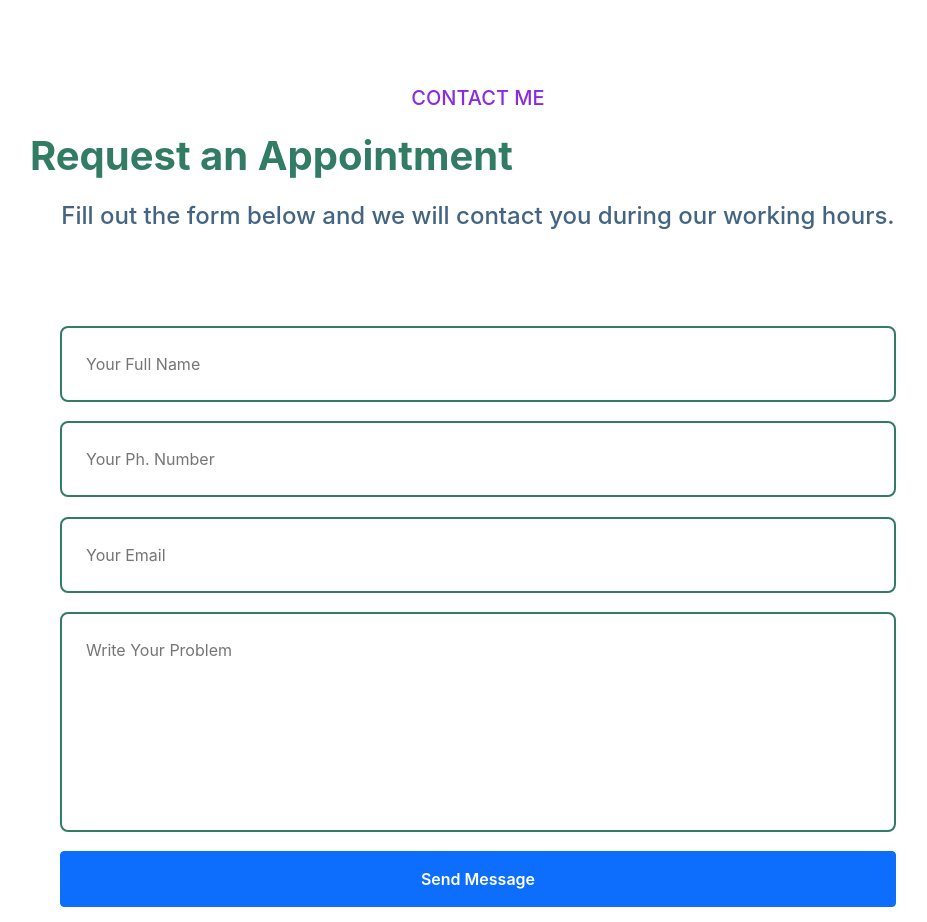
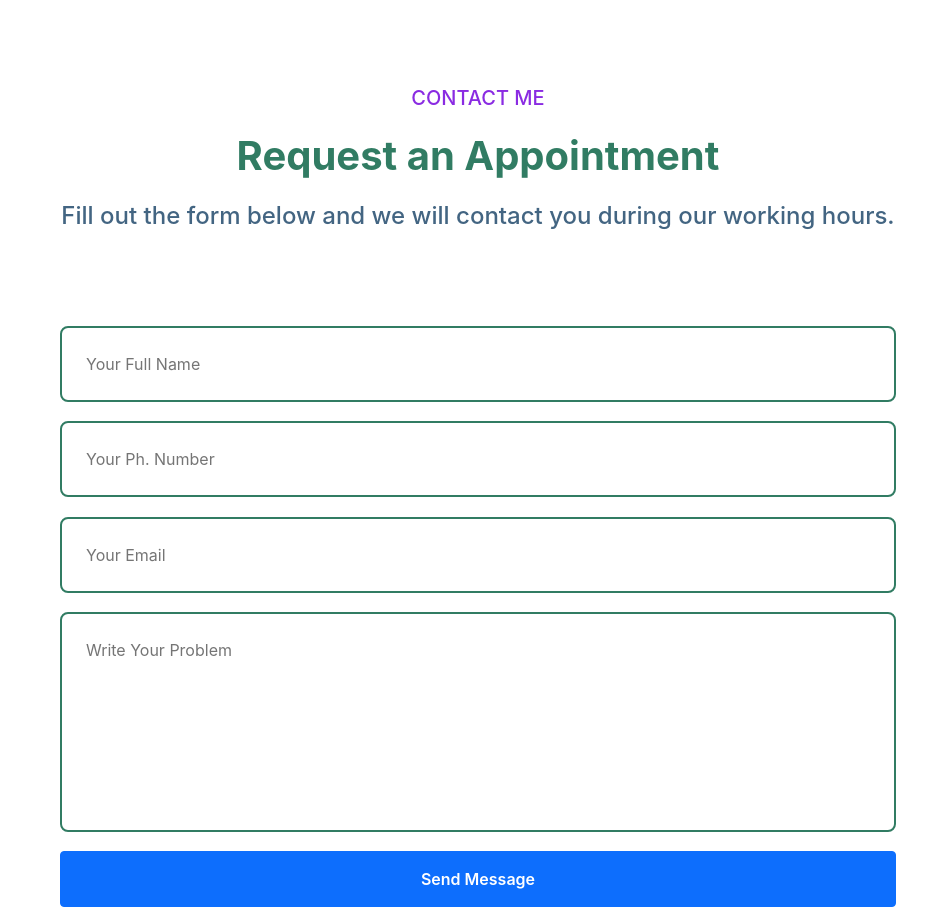
Before and after one commit to khanmdsohel02/Dental-Care, a React (Create React App) app: page /service in a window 1280 px wide. Shown: the part 2360-3282 px from the top of the page, without its empty margins (162-1089 px from the left). Built offline with nearby package versions, Linux system fonts and the light colour scheme.

Commit message:
style done

```diff
--- a/src/Share/Contact/Contact.js
+++ b/src/Share/Contact/Contact.js
@@ -5,7 +5,7 @@ const Contact = () => {
     return (
         <section className='contact'>
             <h5>CONTACT ME</h5>
-            <h2>Request an Appointment</h2>
+            <h2 className='req'>Request an Appointment</h2>
             <h4>Fill out the form below and we will contact you during our working hours.</h4>
             <div className="contact-form">
                 <form>
--- a/src/Share/Contact/contact.css
+++ b/src/Share/Contact/contact.css
@@ -2,7 +2,7 @@
     width: 70%;
     margin: 25px auto;
 }
-.contact h5, h4, h2{
+.contact h5, h4, .req{
     text-align: center;
     padding: 7px 0px;
 }
```
